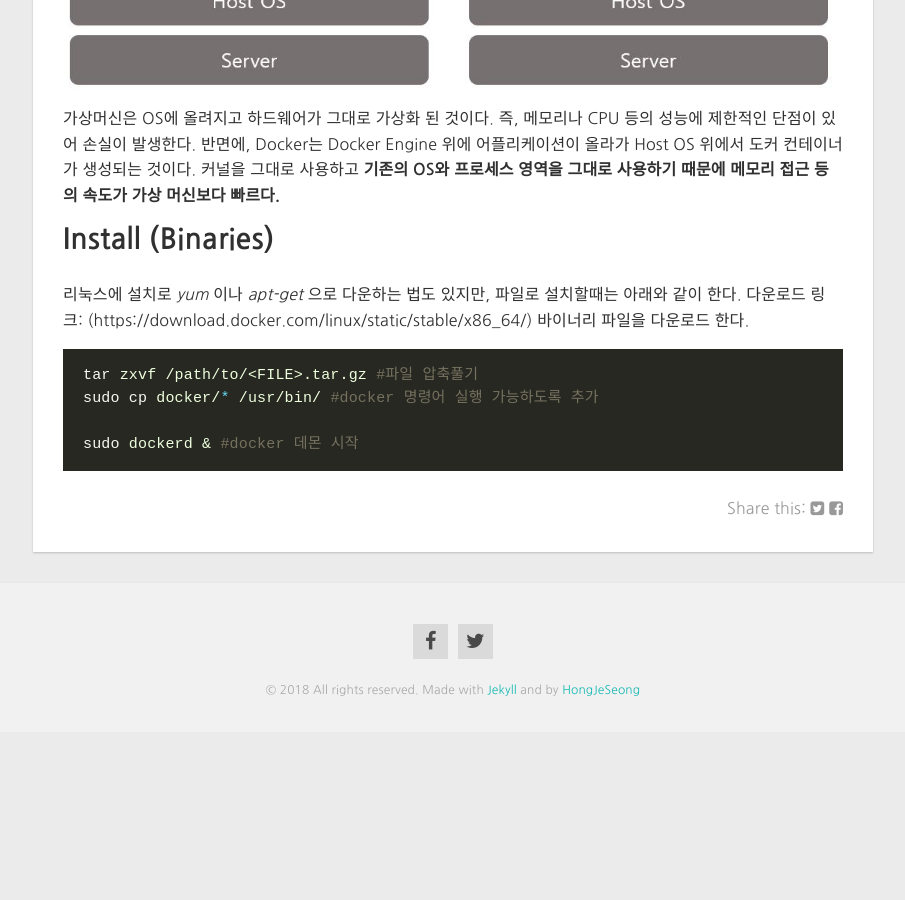
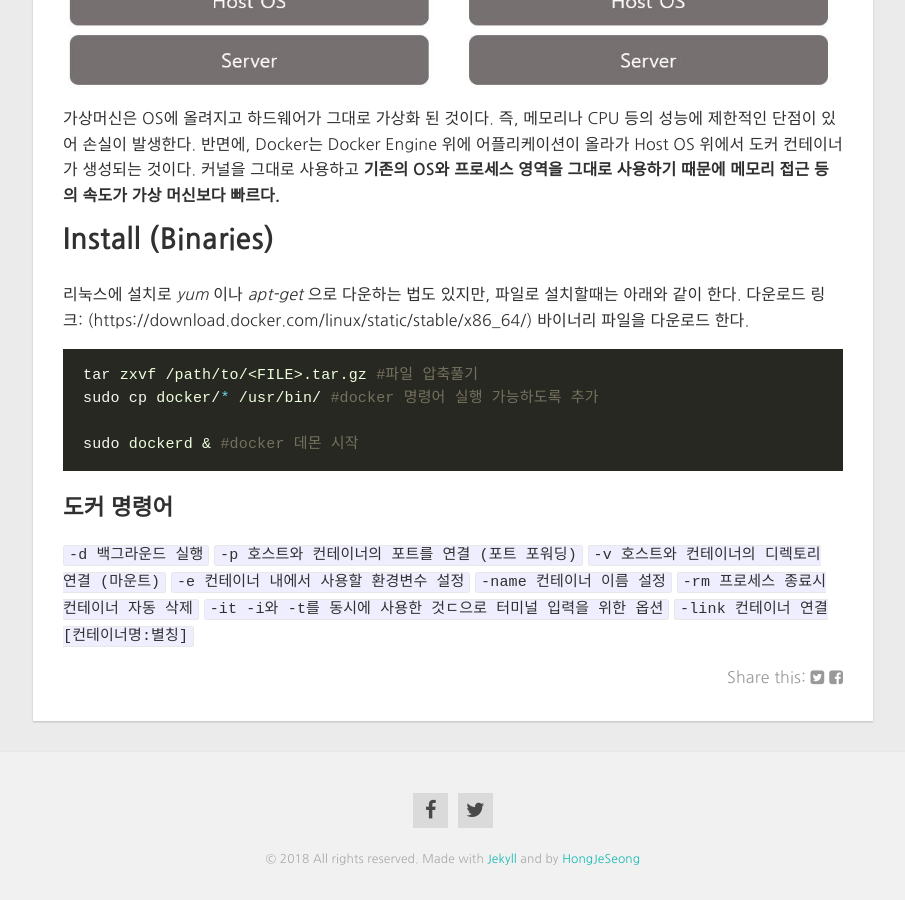
Before and after one commit to HongJeSeong/HongJeSeong.github.io, a Jekyll site: the page built from _posts/study/2018-12-21-docker.md, in a window 1280 px wide and 900 px high, scrolled down 792 px. Shown: the whole window, without its empty margins (187-1092 px from the left). Built offline with Jekyll 4.4.1, drawn with Linux system fonts in a browser that asks for light colours; nearby versions of some CDN libraries; before the commit the page ends 1524 px from its top, so only the background shows below that.

Commit message:
Update 2018-12-21-docker.md

````diff
--- a/_posts/study/2018-12-21-docker.md
+++ b/_posts/study/2018-12-21-docker.md
@@ -29,3 +29,14 @@ sudo cp docker/* /usr/bin/ #docker 명령어 실행 가능하도록 추가
 
 sudo dockerd & #docker 데몬 시작
 ```
+
+
+### 도커 명령어
+`-d 백그라운드 실행`
+`-p 호스트와 컨테이너의 포트를 연결 (포트 포워딩)`
+`-v 호스트와 컨테이너의 디렉토리 연결 (마운트)`
+`-e 컨테이너 내에서 사용할 환경변수 설정`
+`-name 컨테이너 이름 설정`
+`-rm 프로세스 종료시 컨테이너 자동 삭제`
+`-it -i와 -t를 동시에 사용한 것ㄷ으로 터미널 입력을 위한 옵션`
+`-link 컨테이너 연결 [컨테이너명:별칭]`
````
